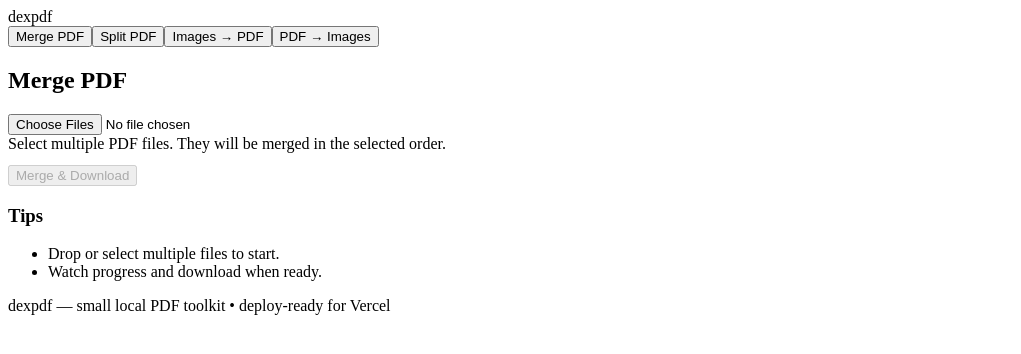
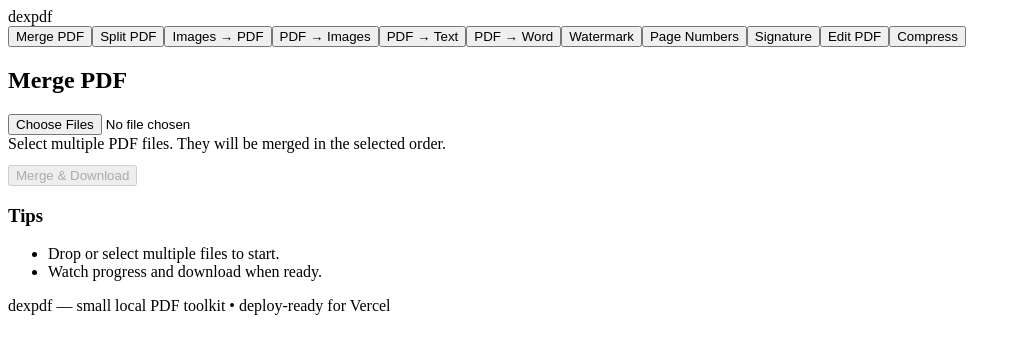
Before and after one commit to dexpie/dexpdf, a React (Vite) app: page / in a window 1280 px wide. Shown: the top 354 px of the page, without its empty margins (0-1021 px from the left). Built offline with nearby package versions, Linux system fonts and the light colour scheme; the HTML template or start-up script is replaced by a standard one.

Commit message:
chore(app): temporarily remove Word→PDF tool to fix build

```diff
--- a/src/App.jsx
+++ b/src/App.jsx
@@ -3,12 +3,26 @@
 import SplitTool from './tools/SplitTool'
 import ImagesToPdfTool from './tools/ImagesToPdfTool'
 import PdfToImagesTool from './tools/PdfToImagesTool'
+import PdfToTextTool from './tools/PdfToTextTool'
+import PdfToWordTool from './tools/PdfToWordTool'
+import WatermarkTool from './tools/WatermarkTool'
+import PageNumbersTool from './tools/PageNumbersTool'
+import SignatureTool from './tools/SignatureTool'
+import EditPdfTool from './tools/EditPdfTool'
+import CompressTool from './tools/CompressTool'
 
 const tools = [
   { id: 'merge', name: 'Merge PDF', comp: <MergeTool /> },
   { id: 'split', name: 'Split PDF', comp: <SplitTool /> },
   { id: 'imgs2pdf', name: 'Images → PDF', comp: <ImagesToPdfTool /> },
-  { id: 'pdf2imgs', name: 'PDF → Images', comp: <PdfToImagesTool /> }
+  { id: 'pdf2imgs', name: 'PDF → Images', comp: <PdfToImagesTool /> },
+  { id: 'pdf2text', name: 'PDF → Text', comp: <PdfToTextTool /> },
+  { id: 'pdf2word', name: 'PDF → Word', comp: <PdfToWordTool /> },
+  { id: 'watermark', name: 'Watermark', comp: <WatermarkTool /> },
+  { id: 'pagenums', name: 'Page Numbers', comp: <PageNumbersTool /> },
+  { id: 'signature', name: 'Signature', comp: <SignatureTool /> },
+  { id: 'edit', name: 'Edit PDF', comp: <EditPdfTool /> },
+  { id: 'compress', name: 'Compress', comp: <CompressTool /> }
 ]
 
 export default function App() {
```
